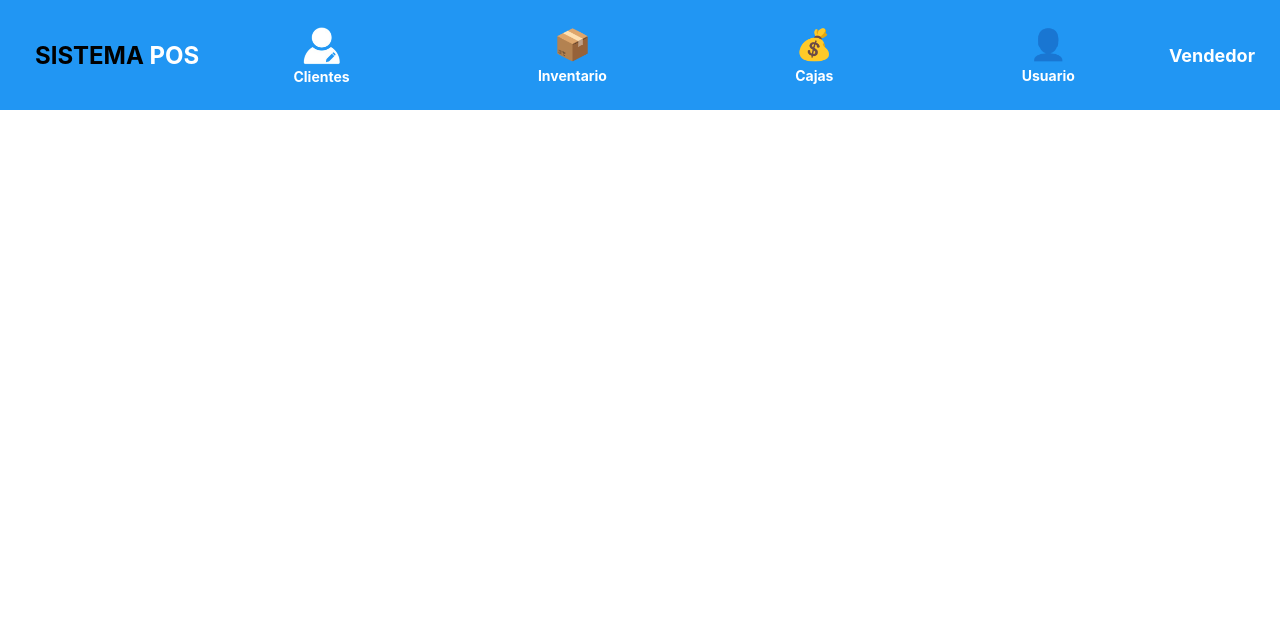
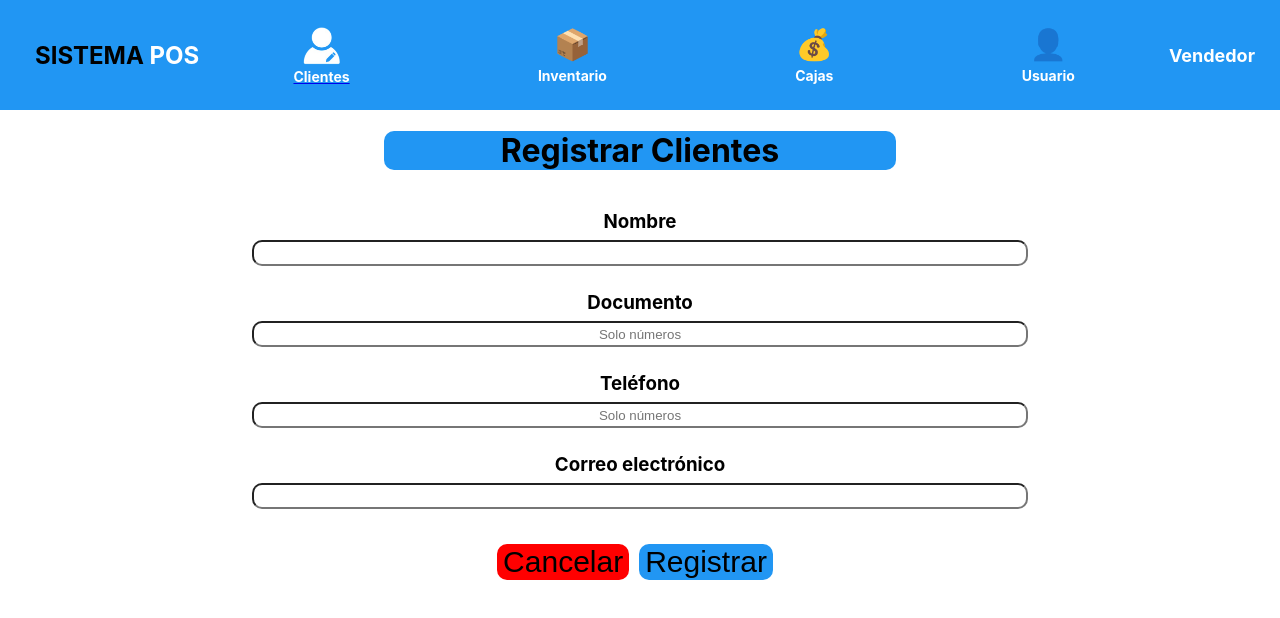
Before and after one commit to jpovalles/SistemaPOS, a React (Create React App) app: page /Registro in a window 1280 px wide. Shown: the top 618 px of the page. Built offline with nearby package versions, Linux system fonts and the light colour scheme.

Commit message:
Pagina para registrar clientes

```diff
--- a/src/App.js
+++ b/src/App.js
@@ -1,22 +1,25 @@
 import logo from './logo.svg';
 import './App.css';
 import Topbar from "./components/topBar";
-import Log from "./pages/Login/Login"
+import Log from "./pages/Login/Login";
 import ListaProductos from "./components/listaProductos";
 import ResumenCompra from "./components/resumenCompra";
 import Login from "./pages/Login/Login"
 import AdminView from "./pages/admin/AdminView"
 import GestUsers from './pages/admin/gestUsuarios/GestUsers';
+import Registrar from "./pages/Reg_clientes/Registrar";
+import { Route, Routes } from 'react-router-dom';
 
 
 function App() {
   return (
     <div className="app">
-      {/* <Routes>
+      {<Routes>
         <Route path="/" element={<Login/>} />
         <Route path="/admin" element={<AdminView/>} />
         <Route path="/admin/gestUsers" element={<GestUsers/>} />
-      </Routes> */}
+        <Route path="/Registro" element={<Registrar/>}/>
+      </Routes>}
       <Topbar />
     </div>
   )
--- a/src/components/topBar.js
+++ b/src/components/topBar.js
@@ -1,5 +1,6 @@
 import React from "react";
 import "./topBar.css";
+import { Link } from "react-router-dom";
 
 const Topbar = () => {
     return (
@@ -10,10 +11,12 @@ const Topbar = () => {
             </h2>
             <nav className="menu">
                 <ul>
+                    <Link to="/Registro">
                     <li>
                         <img src="/fotoUsuario.png" alt="Logo del sistema" className="logo" />
                         <span className="text">Clientes</span>
                     </li>
+                    </Link>
                     <li>
                         <span className="icon">📦</span>
                         <span className="text">Inventario</span>
--- /dev/null
+++ b/src/pages/Reg_clientes/Registrar.css
@@ -0,0 +1,58 @@
+.titulo{
+    background-color: #2196F3;
+    margin: 0 auto;
+    width: 40%;
+    text-align: center;
+    border-radius: 10px;
+
+}
+
+.cont_titulo{
+    padding-top: 110px;
+    height: 80px;
+    display: flex;
+    align-items: center;
+}
+
+.form{
+    margin: 5px;
+    width: 60%;
+    border-radius: 10px;
+    text-align: center;
+    height: 20px;
+}
+
+.cont_form{
+    text-align: center;
+    height: 100%;
+}
+
+.nombres{
+    margin-top: 20px;
+    margin-bottom: 5px;
+    height: 20px;
+}
+
+.cont_botones{
+    margin-top: 20px;
+}
+
+.boton{
+    cursor: pointer;
+    border: none;
+    border-radius: 10px;
+    height: 20px;
+    font-size: 30px;
+    height: auto;
+}
+
+.cancelar{
+    background-color: red;
+    border-radius: 10px;
+}
+
+.enviar{
+    margin: 10px;
+    background-color: #2196F3;
+
+}
--- /dev/null
+++ b/src/pages/Reg_clientes/Registrar.js
@@ -0,0 +1,47 @@
+import style from "./Registrar.css";
+import React from "react";
+import { useState } from "react";
+
+function Registrar(){
+
+    const [formData, setFormData] = useState({
+        nombre:"", documento:"", correo:"", telefono:"",
+    })
+
+    const[clientes, setClientes] = useState([]);
+
+    const cambios = (e) => {
+        setFormData({ ...formData, [e.target.name]: e.target.value})
+    };
+
+    const envio = () => {
+        setClientes([...clientes, formData]);
+        setFormData({nombre:"", documento:"", xorreo:"", telefono:""})
+    }
+
+    return(
+        <div>
+            <div className="cont_titulo">
+                <h1 className="titulo">Registrar Clientes</h1>
+            </div>
+            <div className="cont_form">
+                <form onSubmit={envio}>
+                    <h3 className="nombres">Nombre</h3>
+                    <input onChange={cambios} value={formData.nombre} type="text" name="nombre" className="form" required/>
+                    <h3 className="nombres">Documento</h3>
+                    <input onChange={cambios} value={formData.documento} type="text" name="documento" placeholder="Solo números" className="form" required/>
+                    <h3 className="nombres">Teléfono</h3>
+                    <input onChange={cambios} value={formData.telefono} type="text" name="telefono" placeholder="Solo números" className="form" required/>
+                    <h3 className="nombres">Correo electrónico</h3>
+                    <input onChange={cambios} value={formData.correo} type="email" name="correo" className="form" required/>
+                    <div className="cont_botones">
+                        <button type="button" className="boton cancelar" onClick={() => setFormData({nombre:"", documento:"", correo:"", telefono:""})}>Cancelar</button>
+                        <button type="submit" className="boton enviar" >Registrar</button>
+                    </div>
+                </form>
+            </div>
+        </div>
+    )
+}
+
+export default Registrar;
```
